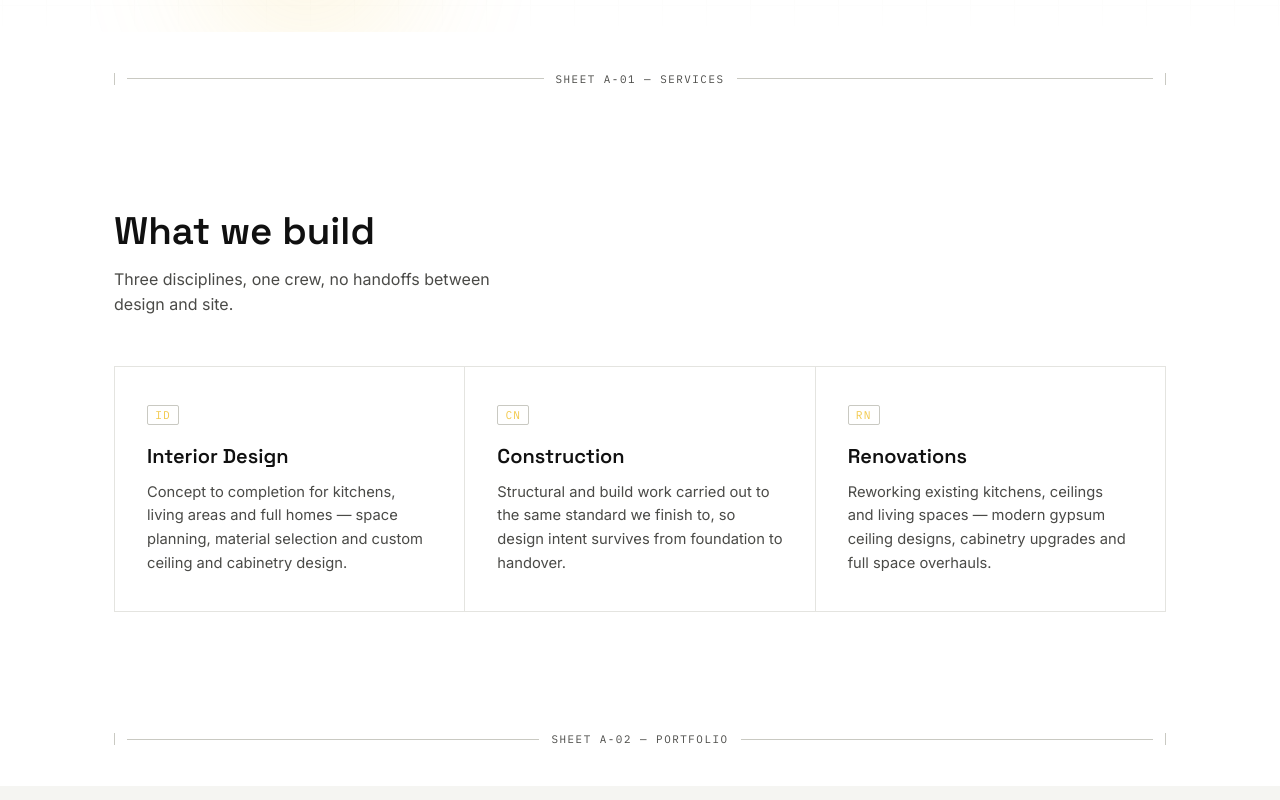
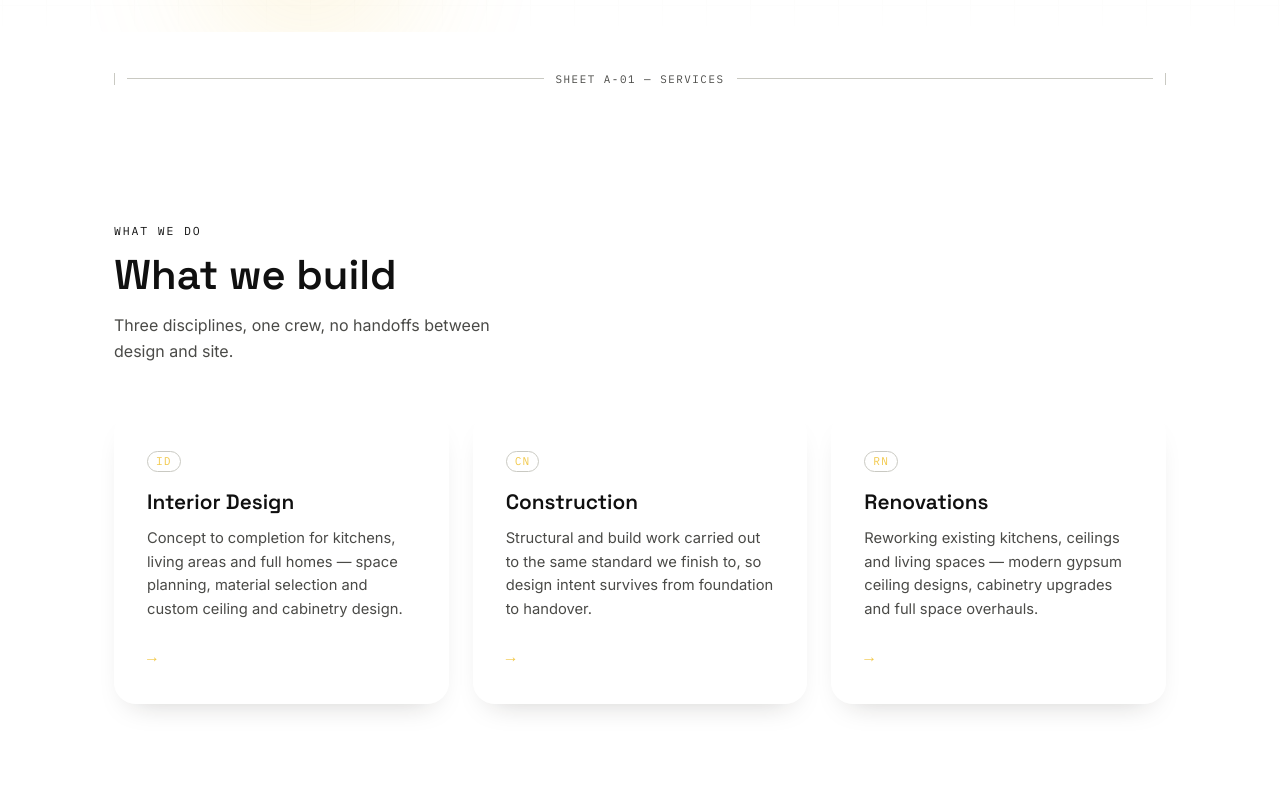
Before and after one commit to Becky-234/Active-Interiors, a Vue app: page / in a window 1280 px wide. Shown: the part 860-1660 px from the top of the page. Built offline with nearby package versions, Linux system fonts and the light colour scheme; the HTML template or start-up script is replaced by a standard one.

Commit message:
style: change card designs and add glass

```diff
--- a/src/components/Services.vue
+++ b/src/components/Services.vue
@@ -31,14 +31,22 @@ const el = useReveal()
 <template>
   <section id="services" class="services">
     <div class="wrap reveal" ref="el">
+      <p class="eyebrow">What we do</p>
       <h2>What we build</h2>
       <p class="lede">Three disciplines, one crew, no handoffs between design and site.</p>
 
       <div class="grid">
-        <article v-for="s in services" :key="s.code" class="card">
+        <article
+          v-for="(s, i) in services"
+          :key="s.code"
+          class="card"
+          :style="{ '--i': i }"
+        >
+          <div class="card-glow" />
           <span class="code">{{ s.code }}</span>
           <h3>{{ s.title }}</h3>
           <p>{{ s.body }}</p>
+          <span class="arrow">→</span>
         </article>
       </div>
     </div>
@@ -47,11 +55,17 @@ const el = useReveal()
 
 <style scoped>
 .services {
-  padding: clamp(3rem, 7vw, 5rem) 0;
+  padding: clamp(3.5rem, 8vw, 6rem) 0;
+  position: relative;
+}
+
+.eyebrow {
+  display: block;
+  margin-bottom: 0.5rem;
 }
 
 h2 {
-  font-size: clamp(1.8rem, 3.4vw, 2.4rem);
+  font-size: clamp(1.9rem, 3.6vw, 2.6rem);
 }
 
 .lede {
@@ -64,44 +78,85 @@ h2 {
   margin-top: 3rem;
   display: grid;
   grid-template-columns: repeat(3, 1fr);
-  gap: 0;
-  border-top: 1px solid var(--line);
-  border-left: 1px solid var(--line);
+  gap: 1.5rem;
 }
 
+/* -------- glass card -------- */
 .card {
+  position: relative;
   padding: 2.25rem 2rem;
-  border-right: 1px solid var(--line);
-  border-bottom: 1px solid var(--line);
-  transition: background 0.25s ease;
+  border-radius: 22px;
+  background: rgba(255, 255, 255, 0.4);
+  backdrop-filter: blur(16px) saturate(160%);
+  -webkit-backdrop-filter: blur(16px) saturate(160%);
+  border: 1px solid rgba(255, 255, 255, 0.6);
+  box-shadow: 0 14px 30px -18px rgba(26, 24, 21, 0.25);
+  overflow: hidden;
+  transition: transform 0.35s ease, box-shadow 0.35s ease, border-color 0.35s ease;
 }
 
 .card:hover {
-  background: var(--paper-dim);
+  transform: translateY(-6px);
+  box-shadow: 0 24px 42px -18px rgba(26, 24, 21, 0.32);
+  border-color: rgba(156, 122, 60, 0.4);
+}
+
+.card-glow {
+  position: absolute;
+  top: -60%;
+  right: -40%;
+  width: 220px;
+  height: 220px;
+  background: radial-gradient(circle, rgba(156, 122, 60, 0.25), transparent 70%);
+  opacity: 0;
+  transition: opacity 0.4s ease;
+  pointer-events: none;
+}
+
+.card:hover .card-glow {
+  opacity: 1;
 }
 
 .code {
+  position: relative;
   font-family: var(--font-mono);
   font-size: 0.7rem;
   letter-spacing: 0.1em;
   color: var(--brass);
   display: inline-block;
   border: 1px solid var(--line-strong);
-  padding: 0.15rem 0.45rem;
-  border-radius: 2px;
+  padding: 0.15rem 0.5rem;
+  border-radius: 999px;
+  background: rgba(255, 255, 255, 0.5);
 }
 
 .card h3 {
+  position: relative;
   margin-top: 1.1rem;
-  font-size: 1.25rem;
+  font-size: 1.3rem;
 }
 
 .card p {
+  position: relative;
   margin-top: 0.75rem;
   font-size: 0.92rem;
 }
 
-@media (max-width: 780px) {
+.arrow {
+  position: relative;
+  display: inline-block;
+  margin-top: 1.5rem;
+  font-family: var(--font-mono);
+  color: var(--brass);
+  transform: translateX(0);
+  transition: transform 0.3s ease;
+}
+
+.card:hover .arrow {
+  transform: translateX(6px);
+}
+
+@media (max-width: 900px) {
   .grid {
     grid-template-columns: 1fr;
   }
```
